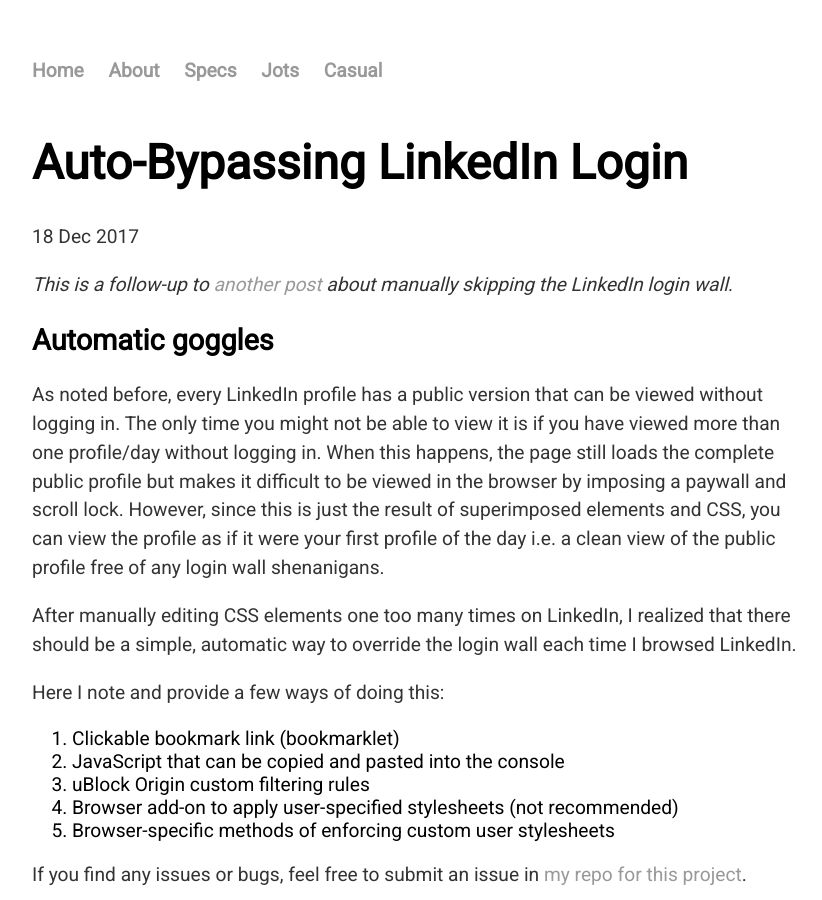
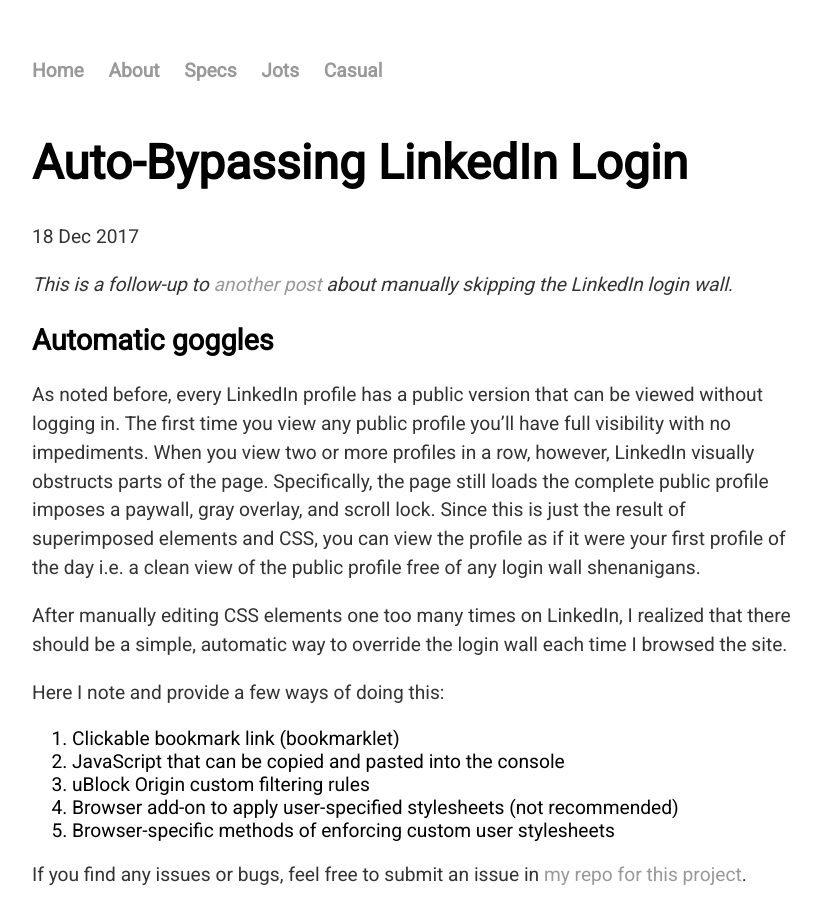
Before and after one commit to geordgez/geordgez.github.io, a Jekyll site: the page built from _posts/2017-12-18-linkedin-login-skipping-methods.md, in a window 1280 px wide and 900 px high. Shown: the whole window, without its empty margins (224-1046 px from the left). Built offline with Jekyll 4.4.1, drawn with Linux system fonts in a browser that asks for light colours.

Commit message:
Update on article contents

```diff
--- a/_posts/2017-12-18-linkedin-login-skipping-methods.md
+++ b/_posts/2017-12-18-linkedin-login-skipping-methods.md
@@ -11,17 +11,17 @@
 
 ## Automatic goggles
 As noted before, every LinkedIn profile has a public version that can be viewed
-without logging in. The only time you might not be able to view it is if you
-have viewed more than one profile/day without logging in. When this happens, the
-page still loads the complete public profile but makes it difficult to be
-viewed in the browser by imposing a paywall and scroll lock. However, since
-this is just the result of superimposed elements and CSS, you can view the
-profile as if it were your first profile of the day i.e. a clean view of the
-public profile free of any login wall shenanigans.
+without logging in. The first time you view any public profile you'll have full
+visibility with no impediments. When you view two or more profiles in a row,
+however, LinkedIn visually obstructs parts of the page. Specifically, the page
+still loads the complete public profile imposes a paywall, gray overlay, and
+scroll lock. Since this is just the result of superimposed elements and CSS,
+you can view the profile as if it were your first profile of the day i.e. a
+clean view of the public profile free of any login wall shenanigans.
 
 After manually editing CSS elements one too many times on LinkedIn, I realized
 that there should be a simple, automatic way to override the login wall each
-time I browsed LinkedIn.
+time I browsed the site.
 
 Here I note and provide a few ways of doing this:
 1. Clickable bookmark link (bookmarklet)
```
